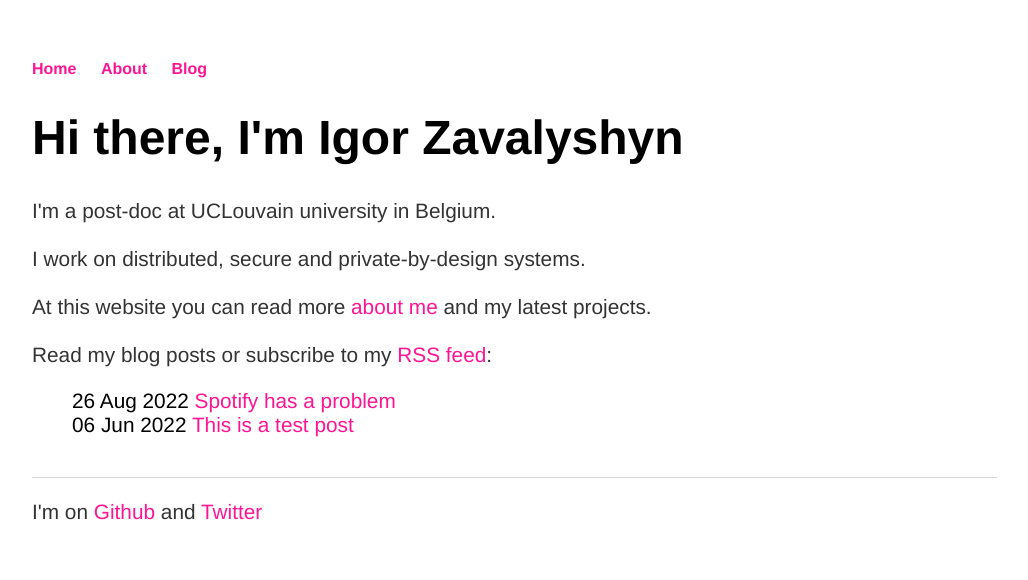
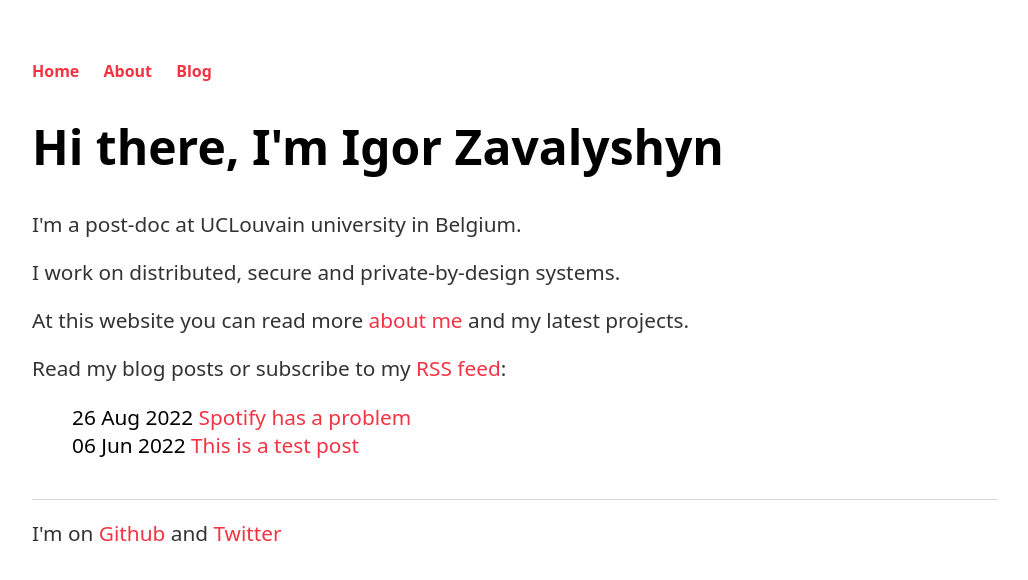
Before and after one commit to zavalyshyn/zavalyshyn.github.io, a Jekyll site: the page built from index.html, in a window 1280 px wide. Shown: the top 580 px of the page, without its empty margins (133-1161 px from the left). Built offline with Jekyll 4.4.1, drawn with Linux system fonts in a browser that asks for light colours.

Commit message:
Updated styles

```diff
--- a/css/style.css
+++ b/css/style.css
@@ -3,7 +3,8 @@ body {
     max-width: 980px;
 }
 nav ul, footer ul {
-    font-family:'Helvetica', 'Arial', 'Sans-Serif';
+    /* font-family:'Helvetica', 'Arial', 'Sans-Serif'; */
+    font-family: system-ui,-apple-system,BlinkMacSystemFont,avenir next,avenir,segoe ui,helvetica neue,helvetica,Cantarell,Ubuntu,roboto,noto,arial,sans-serif;
     padding: 0px;
     list-style: none;
     font-weight: bold;
@@ -17,24 +18,30 @@ nav ul li, footer ul li {
 
 a {
     text-decoration: none;
-    color:deeppink;
+    /* color:deeppink; */
+	color: rgb(242, 51, 67);
     /* color:lightcoral; */
 
 }
+
 a:hover {
     text-decoration: underline;
 }
+
 h1 {
     font-size: 3em;
-    font-family:'Helvetica', 'Arial', 'Sans-Serif';
+    /* font-family:'Helvetica', 'Arial', 'Sans-Serif'; */
+    font-family: system-ui,-apple-system,BlinkMacSystemFont,avenir next,avenir,segoe ui,helvetica neue,helvetica,Cantarell,Ubuntu,roboto,noto,arial,sans-serif;
 }
 
 h2 {
-    font-family:'Helvetica', 'Arial', 'Sans-Serif';
+    font-family: system-ui,-apple-system,BlinkMacSystemFont,avenir next,avenir,segoe ui,helvetica neue,helvetica,Cantarell,Ubuntu,roboto,noto,arial,sans-serif;
+    /* font-family:'Helvetica', 'Arial', 'Sans-Serif'; */
 }
 
 p {
-    font-family:'Helvetica', 'Arial', 'Sans-Serif';
+	font-family: system-ui,-apple-system,BlinkMacSystemFont,avenir next,avenir,segoe ui,helvetica neue,helvetica,Cantarell,Ubuntu,roboto,noto,arial,sans-serif;
+    /*font-family:'Helvetica', 'Arial', 'Sans-Serif'; */
     font-size: 1.3em;
     line-height: 1.3em;
     color: #333;
@@ -46,7 +53,8 @@ footer {
 }
 
 ul.posts {
-    font-family:'Helvetica', 'Arial', 'Sans-Serif';
+    /* font-family:'Helvetica', 'Arial', 'Sans-Serif'; */
+    font-family: system-ui,-apple-system,BlinkMacSystemFont,avenir next,avenir,segoe ui,helvetica neue,helvetica,Cantarell,Ubuntu,roboto,noto,arial,sans-serif;
     margin: 20px auto 40px;
     font-size: 1.3em;
     max-width: 980px;
@@ -71,3 +79,19 @@ span.image-caption {
     display: inline-block;
     position: relative;
 }
+
+cite {
+    display: table-cell;
+    font: inherit;
+    padding: 0px 2px;
+    /* font-family: 'Open Sans', sans-serif; */
+    font-family: system-ui,-apple-system,BlinkMacSystemFont,avenir next,avenir,segoe ui,helvetica neue,helvetica,Cantarell,Ubuntu,roboto,noto,arial,sans-serif;
+}
+
+span.pub-author {
+    font-style: italic;
+}
+
+span.pub-title {
+    font-weight: bold;
+}
```
